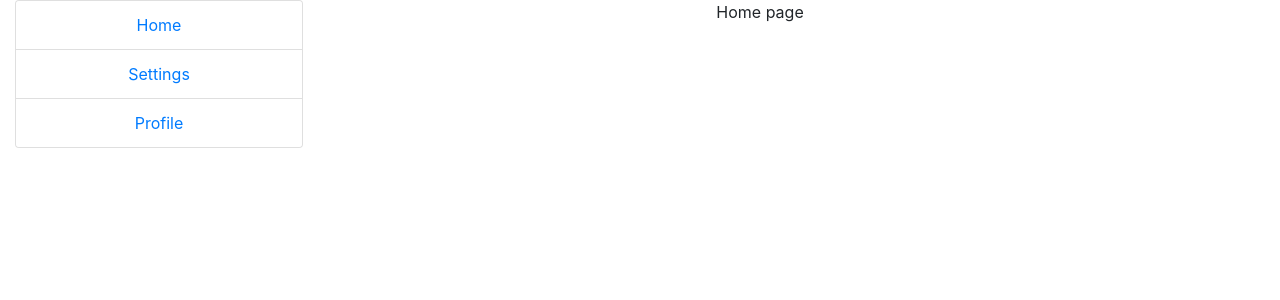
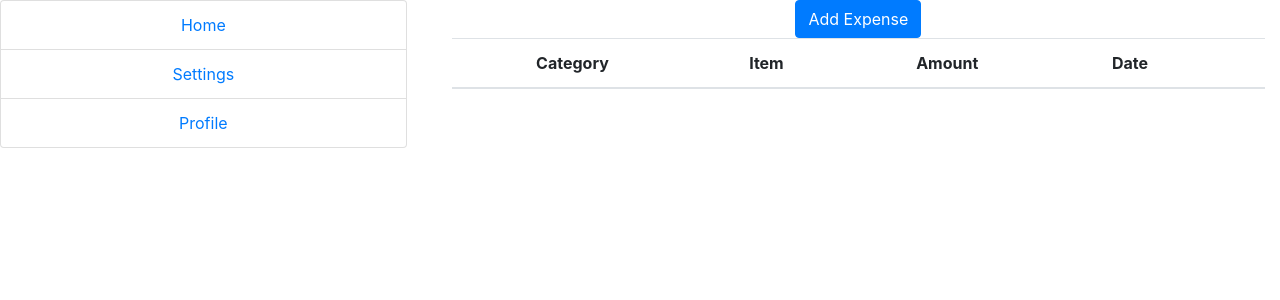
Before and after one commit to SindhujaSundaralingam/expense_management_system, a React (Create React App) app: page / in a window 1280 px wide. Shown: the top 300 px of the page. Built offline with nearby package versions, Linux system fonts and the light colour scheme.

Commit message:
Implemented Add expense and expenseDetails Table functionality and layout

```diff
--- a/src/App.css
+++ b/src/App.css
@@ -1,3 +1,7 @@
 .App {
   text-align: center;
 }
+
+.card {
+  border: none !important;
+}
--- a/src/App.js
+++ b/src/App.js
@@ -1,6 +1,6 @@
 import React, { Component } from 'react';
 import { BrowserRouter as Router, Route } from "react-router-dom";
-import { Container, Row, Col } from 'react-bootstrap'
+import { Row, Col } from 'react-bootstrap'
 import { HomePage, SettingsPage } from './Pages'
 import { SectionNav } from './Components'
 import './App.css';
@@ -9,8 +9,8 @@ class App extends Component {
   render() {
     return (
       <div className="App">
+        <div>
           <Router>
-            <Container className="m-0">
               <Row>
                 <Col className="col-4">
                   <SectionNav />
@@ -20,8 +20,8 @@ class App extends Component {
                   <Route path='/settings' component={SettingsPage} />
                 </Col>
               </Row>
-            </Container>
           </Router>
+        </div>
       </div>
     );
   }
--- a/src/Components/AddCategoryFormView.js
+++ b/src/Components/AddCategoryFormView.js
@@ -15,7 +15,6 @@ class AddCategoryFormView extends React.Component {
         } else {
             alert('Category Already Exists')
         }
-
     }
     render() {
         return (
--- /dev/null
+++ b/src/Components/AddExpenseFormView.js
@@ -0,0 +1,81 @@
+import React from 'react'
+import { observer } from 'mobx-react'
+import { Card, Form, Button, Row, Col } from 'react-bootstrap'
+import { Formik } from 'formik'
+import state from '../state'
+
+class AddExpenseFormView extends React.Component {
+
+    handleSubmit = (formData) => {
+        const {category, item, amount, date} = formData
+        if(state.isAddExpenseForm) {
+            const details = {
+                categoryId: state.expenseDetails.length + 1,
+                category,
+                item,
+                amount,
+                date,
+            }
+            state.expenseDetails.push(details)
+        } else {
+            const indexValue = state.initialExpense.categoryId - 1
+            state.expenseDetails[indexValue].category = category
+            state.expenseDetails[indexValue].item = item
+            state.expenseDetails[indexValue].amount = amount
+            state.expenseDetails[indexValue].date = date
+        }
+        state.initialExpense = {}
+        state.isModalVisible = false
+        state.isAddExpenseForm = true
+    }
+
+    renderOptions = (category) => {
+        return <option value={category}> {category} </option>
+    }
+
+    render() {
+        const optionView = state.categoryList.map(this.renderOptions)
+        return (
+            <Card>
+                <Card.Body>
+                    <Formik initialValues={state.initialExpense} onSubmit={this.handleSubmit}>
+                    {({
+                        handleSubmit,
+                        handleChange,
+                        values,
+                      }) => (
+                    <Form onSubmit={handleSubmit}>
+                        <Form.Group controlId="addExpense">
+                            <Form.Label column>Categories</Form.Label>
+                            <Form.Control as="select" name="category" value={values.category} onChange={handleChange} >
+                                <option value=''> Select any category</option>
+                                {optionView}
+                            </Form.Control>
+                        </Form.Group>
+                        <Form.Group>
+                            <Form.Label column>Item Name</Form.Label>
+                            <Form.Control type="text" name="item" value={values.item} onChange={handleChange} />
+                        </Form.Group>
+                        <Form.Group>
+                            <Form.Label column>Amount</Form.Label>
+                            <Form.Control type="number" name="amount" value={values.amount} onChange={handleChange} />
+                        </Form.Group>
+                        <Form.Group>
+                            <Form.Label column>Date</Form.Label>
+                            <Form.Control type="date" name="date" value={values.date} onChange={handleChange} />
+                        </Form.Group>
+                        <Button variant="primary" type="submit">
+                            {state.isAddExpenseForm ? 'Add' : 'Update'}
+                        </Button>
+                    </Form>)}
+                    </Formik>
+                </Card.Body>
+            </Card>
+        )
+    }
+}
+
+const AddExpenseForm = observer(AddExpenseFormView)
+
+export default AddExpenseForm
+export { AddExpenseForm }
--- /dev/null
+++ b/src/Components/ExpenseDetailTableView.js
@@ -0,0 +1,53 @@
+import React from 'react'
+import { observer } from 'mobx-react'
+import { Table, Button } from 'react-bootstrap'
+import state from '../state'
+
+class ExpenseDetailTableView extends React.Component {
+
+    handleEdit = (expenseItem) => {
+        state.isAddExpenseForm = false
+        state.isModalVisible = true
+        state.initialExpense = expenseItem
+    }
+
+    renderExpenseDetails = ( expenseItem, index)=> {
+        const { category, item, amount, date } = expenseItem
+        expenseItem.index = index
+        return (
+            <tr>
+                <td>{category}</td>
+                <td>{item}</td>
+                <td>{amount}</td>
+                <td>{date}</td>
+                <td>
+                    <Button onClick={() => this.handleEdit(expenseItem)}> Edit </Button>
+                </td>
+            </tr>
+        )
+    }
+    render() {
+        const expenseDetailList = state.expenseDetails.map(this.renderExpenseDetails)
+        return (
+            <Table responsive>
+                <thead>
+                    <tr>
+                    <th>Category</th>
+                    <th>Item</th>
+                    <th>Amount</th>
+                    <th>Date</th>
+                    <th></th>
+                    </tr>
+                </thead>
+                <tbody>
+                    {expenseDetailList}
+                </tbody>
+            </Table>
+        )
+    }
+}
+
+const ExpenseDetailView = observer(ExpenseDetailTableView)
+
+export default ExpenseDetailView
+export { ExpenseDetailView }
--- /dev/null
+++ b/src/Components/ModalPopUpView.js
@@ -0,0 +1,29 @@
+import React from 'react'
+import { observer } from 'mobx-react'
+import { Modal, Container, Row, Col, Button } from 'react-bootstrap'
+import { AddExpenseForm } from './AddExpenseFormView'
+
+class ModalPopUpView extends React.Component {
+    render() {
+        const { show, onHide } = this.props
+        return (
+            <Modal show={show} onHide={onHide}>
+                <Modal.Header closeButton>
+                    <Modal.Title>
+                        Add Expense
+                    </Modal.Title>
+                </Modal.Header>
+                <Modal.Body>
+                    <Container>
+                        <AddExpenseForm />
+                    </Container>
+                </Modal.Body>
+            </Modal>
+        )
+    }
+}
+
+const ModalPopUp = observer(ModalPopUpView)
+
+export default ModalPopUp
+export { ModalPopUp }
--- a/src/Components/SectionNav.js
+++ b/src/Components/SectionNav.js
@@ -25,8 +25,8 @@ class SectionNav extends React.PureComponent {
         const { menuList } = this.props
         return (
             <aside>
-                <Card style={{ width: '18rem' }}>
-                    <ListGroup variant="flush">
+                <Card>
+                    <ListGroup>
                         {menuList.map(this.renderMenuList)}
                     </ListGroup>
                 </Card>
--- a/src/Components/index.js
+++ b/src/Components/index.js
@@ -1,4 +1,6 @@
 export * from './AddCategoryFormView'
 export * from './CategoryListView'
+export * from './ExpenseDetailTableView'
+export * from './ModalPopUpView'
 export * from './SectionNav'
 export * from './UpdateBudgetFormView'
--- a/src/Pages/Home/HomePage.js
+++ /dev/null
@@ -1,10 +0,0 @@
-import React from 'react'
-
-class HomePage extends React.PureComponent {
-    render () {
-        return <p> Home page </p>
-    }
-}
-
-export default HomePage;
-export { HomePage }
--- /dev/null
+++ b/src/Pages/Home/HomePageView.js
@@ -0,0 +1,38 @@
+import React from 'react'
+import { observer } from 'mobx-react'
+import { Button, Container, Row, Col } from 'react-bootstrap'
+import { ModalPopUp, ExpenseDetailView } from '../../Components'
+import state from '../../state'
+
+const toggleModalPopup = () => {
+    state.isModalVisible = !state.isModalVisible
+    state.isAddExpenseForm = true
+    state.initialExpense = {}
+}
+
+class HomePageView extends React.PureComponent {
+    render () {
+        return (
+            <Container>
+                <Row>
+                </Row>
+                <Row>
+                    <Col>
+                        <Button onClick={toggleModalPopup}> Add Expense </Button>
+                        <ModalPopUp show={state.isModalVisible} onHide={toggleModalPopup}/>
+                    </Col>
+                </Row>
+                <Row>
+                    <Col>
+                        <ExpenseDetailView />
+                    </Col>
+                </Row>
+            </Container>
+        )
+    }
+}
+
+const HomePage = observer(HomePageView)
+
+export default HomePage;
+export { HomePage }
--- a/src/Pages/Home/index.js
+++ b/src/Pages/Home/index.js
@@ -1 +1 @@
-export * from './HomePage'
+export * from './HomePageView'
--- a/src/state.js
+++ b/src/state.js
@@ -3,11 +3,19 @@ import { observable, decorate } from 'mobx'
 class State {
     categoryList = []
     totalBudget = 0
+    isModalVisible = false
+    expenseDetails = []
+    initialExpense= {}
+    isAddExpenseForm = true
 }
 
 decorate(State,{
     categoryList: observable,
-    totalBudget: observable
+    totalBudget: observable,
+    isModalVisible: observable,
+    expenseDetails: observable,
+    initialExpense: observable,
+    isAddExpenseForm: observable,
 })
 
 const state = new State()
```
